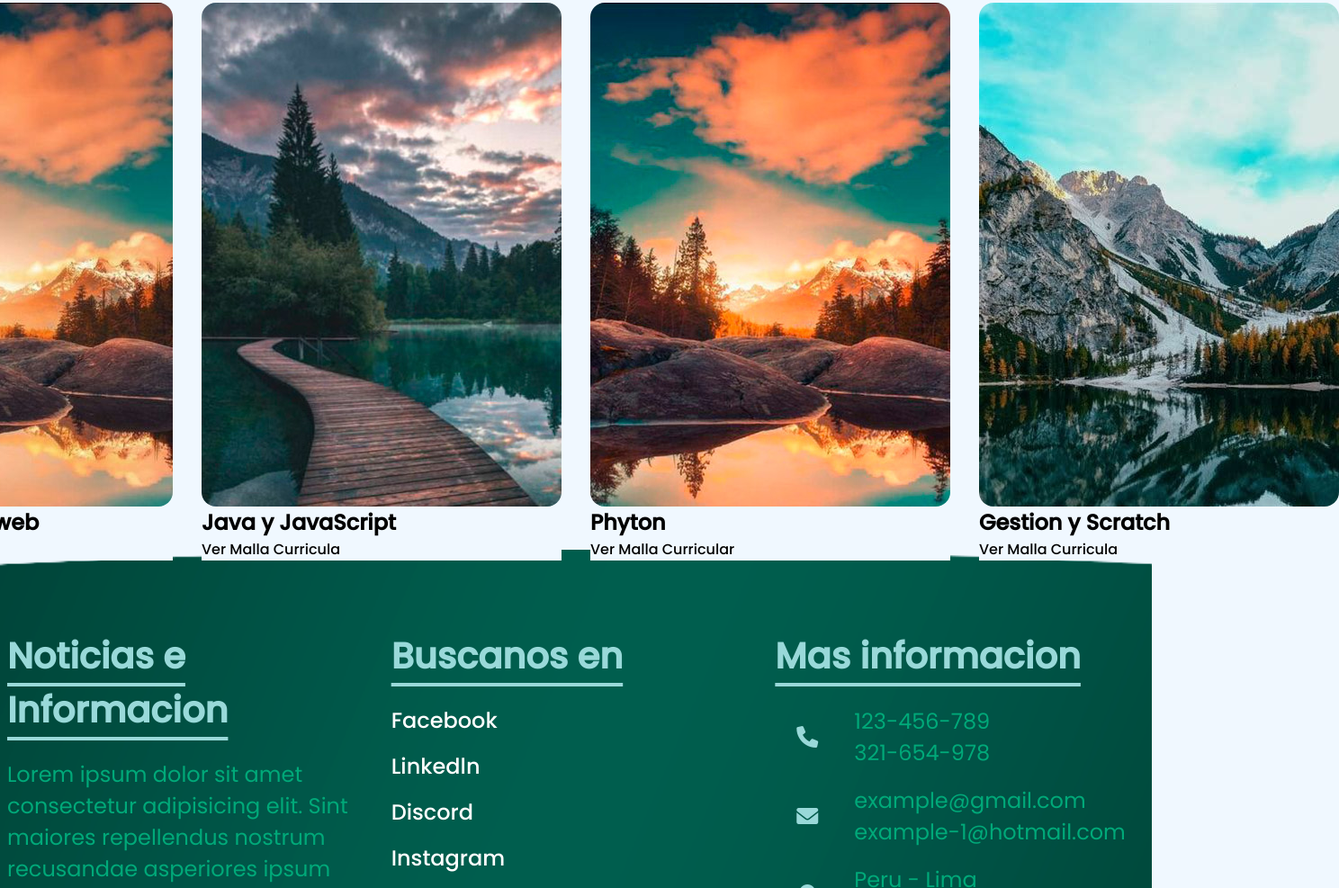
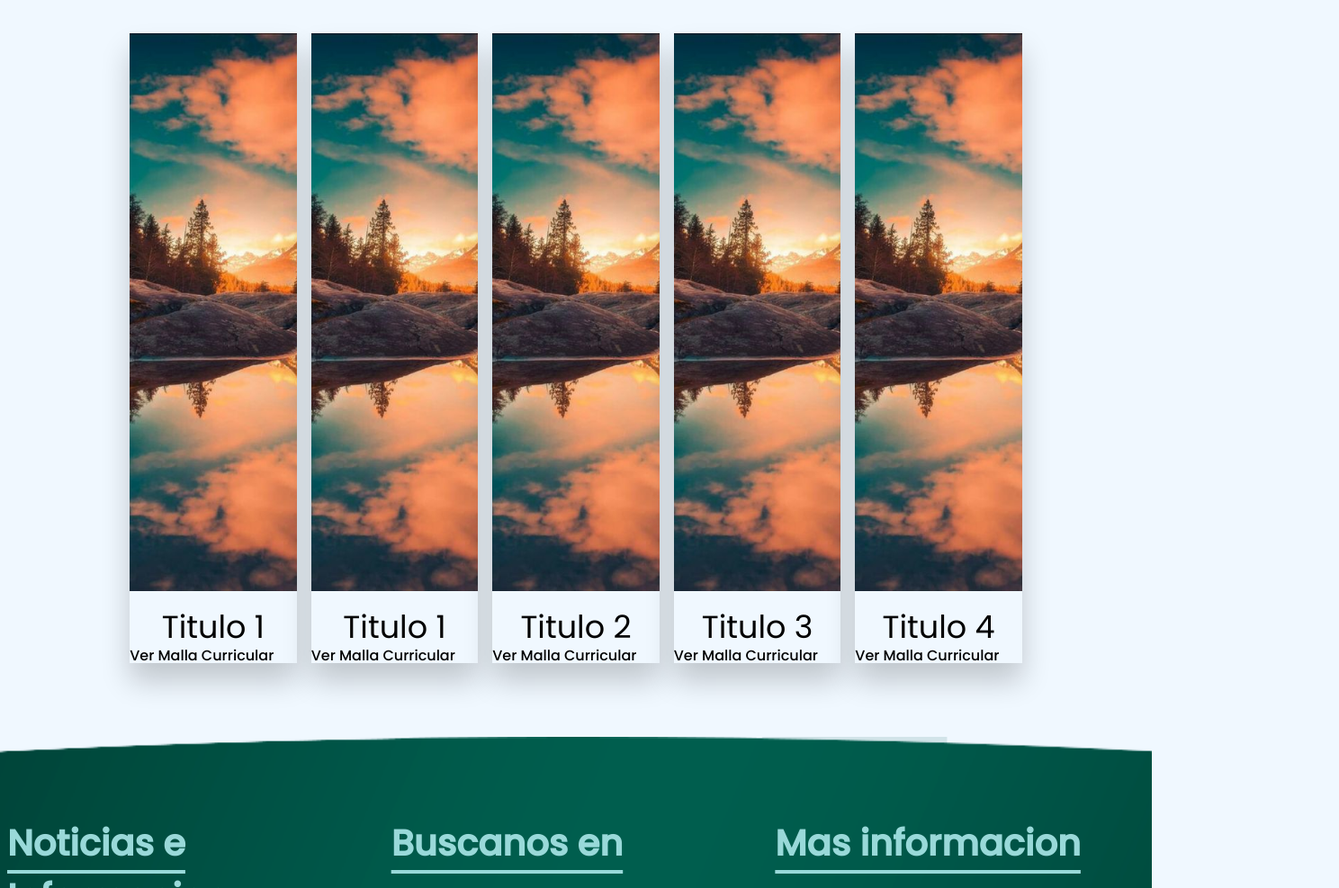
Before and after one commit to arca3104/Pagina_PRINT_CODITO, a plain HTML site: page pagina-web/html/educacion.html in a window 1280 px wide. Shown: the part 1089-2076 px from the top of the page at 90% size, 1488 px wide, since content can reach past the window. Drawn offline with Linux system fonts and the light colour scheme.

Commit message:
slider educacion
se mejoro el slider

```diff
--- a/pagina-web/css/style.css
+++ b/pagina-web/css/style.css
@@ -290,6 +290,48 @@ header label{
     line-height: 4.5rem;
     color: #fff;
 }
+
+.body-card .container-slider{
+    display: flex;
+    width: 100%;
+    height: 100vh;
+    padding: 4% 2%;
+    box-sizing: border-box;
+}
+
+.body-card .container-slider .box{
+    flex: 1;
+    overflow: hidden;
+    margin: 8px;
+    box-shadow: 0 20px 30px rgba(0, 0, 0, .2);
+    line-height: 0;
+    transition: all 600ms;
+}
+
+.body-card .container-slider .box > img{
+    width: 200%;
+    height: calc(100% - 10vh);
+    object-fit: cover;
+    transition: all 300ms;
+}
+
+.body-card .container-slider .box > span{
+    font-size: 35px;
+    display: block;
+    text-align: center;
+    height: 9vh;
+    line-height: 2.3;
+}
+
+.body-card .container-slider .box:hover{
+    flex: 50%;
+}
+
+.body-card .container-slider .box > img:hover{
+    width: 100%;
+    height: 100%;
+}
+
 
 .precios .caja-contenedor{
     display: flex;
--- a/pagina-web/html/educacion.html
+++ b/pagina-web/html/educacion.html
@@ -35,53 +35,36 @@
     <section class="opiniones" id="tipos">
         <h1 class="heading"> CURSOS </h1>
         <div class="body-card">
+            <div class="container-slider">
 
-            <div class="card">
-                <div class="face front">
+                <div class="box">
                     <img src="../access/imagenes-directiva/imegen-rody.jpg" alt="">
+                    <span>Titulo 1</span>
+                    <a href="#">Ver Malla Curricular</a>
                 </div>
-                <div class="container">
-                    <h2>Diseño grafico y web</h2>
-                    <div class="link">
-                        <a href="#">Ver Malla Curricula</a>
-                    </div>
+
+                <div class="box">
+                    <img src="../access/imagenes-directiva/imegen-rody.jpg" alt="">
+                    <span>Titulo 1</span>
+                    <a href="#">Ver Malla Curricular</a>
                 </div>
-            </div>
 
-            <div class="card">
-                <div class="face front">
-                    <img src="../access/imagenes-directiva/imagen-pool.jpg" alt="">
+                <div class="box">
+                    <img src="../access/imagenes-directiva/imegen-rody.jpg" alt="">
+                    <span>Titulo 2</span>
+                    <a href="#">Ver Malla Curricular</a>
                 </div>
-                <div class="container">
-                    <h2>Java y JavaScript</h2>
-                    <div class="link">
-                        <a href="#">Ver Malla Curricula</a>
-                    </div>
+
+                <div class="box">
+                    <img src="../access/imagenes-directiva/imegen-rody.jpg" alt="">
+                    <span>Titulo 3</span>
+                    <a href="#">Ver Malla Curricular</a>
                 </div>
-            </div>
 
-            <div class="card">
-                <div class="face front">
-                    <img src="../access/imagenes-directiva/imagen-ricardo.jpg" alt="">
-                </div>
-                <div class="container">
-                    <h2>Phyton</h2>
-                    <div class="link">
-                        <a href="#">Ver Malla Curricular</a>
-                    </div>
-                </div>
-            </div>
-
-            <div class="card">
-                <div class="face front">
-                    <img src="../access/imagenes-directiva/imagen-arcangel.jpg" alt="">
-                </div>
-                <div class="container">
-                    <h2>Gestion y Scratch</h2>
-                    <div class="link">
-                        <a href="#">Ver Malla Curricula</a>
-                    </div>
-
+                <div class="box">
+                    <img src="../access/imagenes-directiva/imegen-rody.jpg" alt="">
+                    <span>Titulo 4</span>
+                    <a href="#">Ver Malla Curricular</a>
                 </div>
             </div>
         </div>
```
